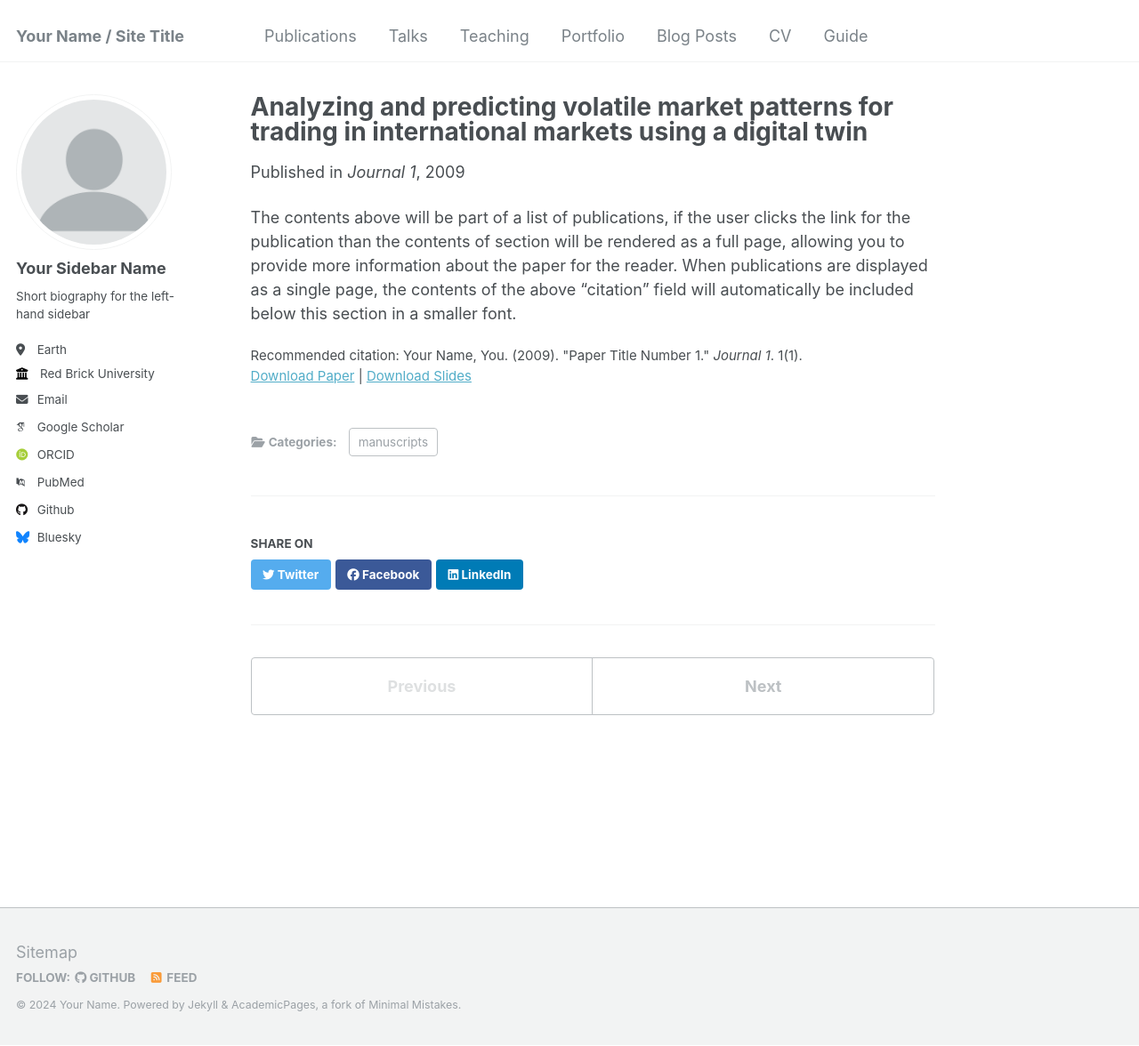
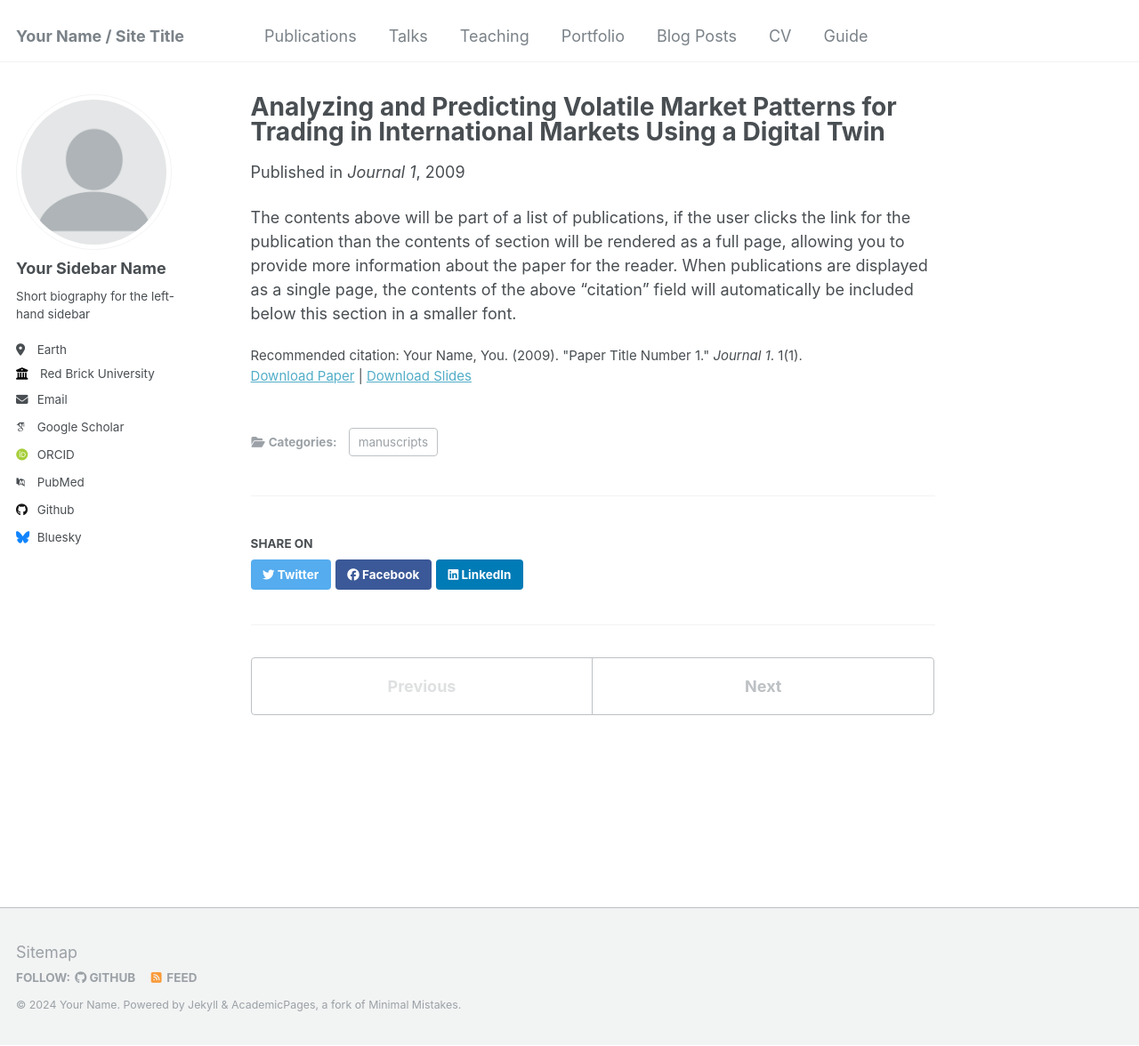
Before and after one commit to IshtaJayakody/IshtaJayakody.github.io, a Jekyll site: the page built from _publications/2009-10-01-paper-title-number-1.md, in a window 1280 px wide and 1176 px high. Shown: the whole window at 89% size. Built offline with Jekyll 4.4.1, drawn with Linux system fonts in a browser that asks for light colours; some web fonts are replaced; part of the change alters nothing that is shown.

```diff
--- a/_publications/2009-10-01-paper-title-number-1.md
+++ b/_publications/2009-10-01-paper-title-number-1.md
@@ -1,13 +1,13 @@
 ---
-title: "Analyzing and predicting volatile market patterns for trading in international markets using a digital twin"
+title: "Analyzing and Predicting Volatile Market Patterns for Trading in International Markets Using a Digital Twin"
 collection: publications
 category: manuscripts
 permalink: /publication/2009-10-01-paper-title-number-1
 excerpt: 'This paper is about the number 1. The number 2 is left for future work.'
 date: 2009-10-01
 venue: 'Journal 1'
-slidesurl: 'http://academicpages.github.io/files/slides1.pdf'
-paperurl: 'http://academicpages.github.io/files/paper1.pdf'
+slidesurl: 'http://IshtaJayakody.github.io/files/slides1.pdf'
+paperurl: 'http://IshtaJayakody.github.io/files/paper1.pdf'
 citation: 'Your Name, You. (2009). &quot;Paper Title Number 1.&quot; <i>Journal 1</i>. 1(1).'
 ---
 
```
